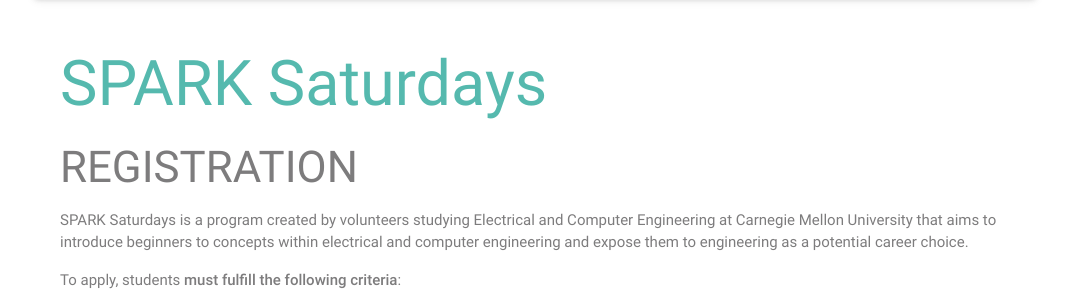
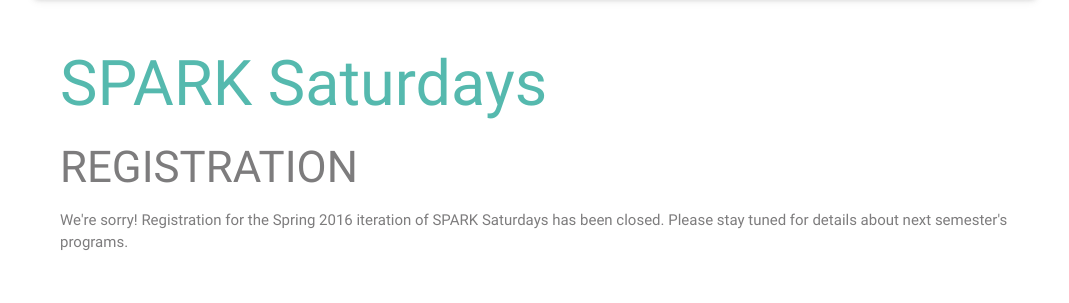
Before and after one commit to eceoutreach-cmu/website, a plain HTML site: page spark-saturdays/register.html in a window 1280 px wide. Shown: the part 272-575 px from the top of the page, without its empty margins (105-1174 px from the left). Drawn offline with nearby package versions, Linux system fonts and the light colour scheme.

Commit message:
closed spark registration

```diff
--- a/spark-saturdays/register.html
+++ b/spark-saturdays/register.html
@@ -137,6 +137,30 @@
       <h3>Registration</h3>
 
       <p>
+        We're sorry! Registration for the Spring 2016 iteration of SPARK Saturdays has been closed. Please stay tuned for details about next semester's programs.
+      </p>
+
+<!-- REGISTRATION CLOSED + WAITLIST -->
+<!--
+      <p>
+        We're sorry! Registration for SPARK Saturdays is now closed. If you are interested in adding your student to our waitlist for next semester, please fill out the form below. Please note that this does not guarantee your student a space in our program. Those on the waitlist will have early access to the registration form, and students will be accepted on a first-come, first-served basis.
+      </p>
+      <p>
+        To apply, students must fulfill the following criteria:
+      </p>
+      <ul class="collection">
+        <li class="collection-item">
+          Be high school students during the time the sessions will take place.
+        </li>
+        <li class="collection-item">
+          Be able to attend all sessions. Due to limited space, we really want to make sure students who sign up will be able to make it to each of the sessions. This will also help students gain the most from their experience.
+        </li>
+      </ul>
+-->
+
+<!--REGISTRATION OPEN -->
+<!--
+      <p>
         SPARK Saturdays is a program created by volunteers studying Electrical and Computer Engineering at Carnegie Mellon University that aims to introduce beginners to concepts within electrical and computer engineering and expose them to engineering as a potential career choice.
       </p>
       <p>
@@ -187,22 +211,7 @@
         While the registration deadline has passed, we still have available spots and would love for your student to join us even if they miss the first session. Instructions regarding the release form will be sent to you via email.
       </p>
       <iframe src="https://docs.google.com/forms/d/1j4S4Nsnh97pmte1Sl8QqXZuoDkDb03wQw3pVxRW6Zlw/viewform?embedded=true" width="800" height="500" frameborder="0" marginheight="0" marginwidth="0">Loading...</iframe>
-
-      <!--<p>-->
-        <!--We're sorry! Registration for SPARK Saturdays is now closed. If you are interested in adding your student to our waitlist for next semester, please fill out the form below. Please note that this does not guarantee your student a space in our program. Those on the waitlist will have early access to the registration form, and students will be accepted on a first-come, first-served basis.-->
-      <!--</p>-->
-      <!--<p>-->
-        <!--To apply, students must fulfill the following criteria:-->
-      <!--</p>-->
-      <!--<ul class="collection">-->
-        <!--<li class="collection-item">-->
-          <!--Be high school students during the time the sessions will take place.-->
-        <!--</li>-->
-        <!--<li class="collection-item">-->
-          <!--Be able to attend all sessions. Due to limited space, we really want to make sure students who sign up will be able to make it to each of the sessions. This will also help students gain the most from their experience.-->
-        <!--</li>-->
-      <!--</ul>-->
-
+-->
     </div>
 
     <div class="divider"></div>
```
Also changed, not shown: 2 other files.
